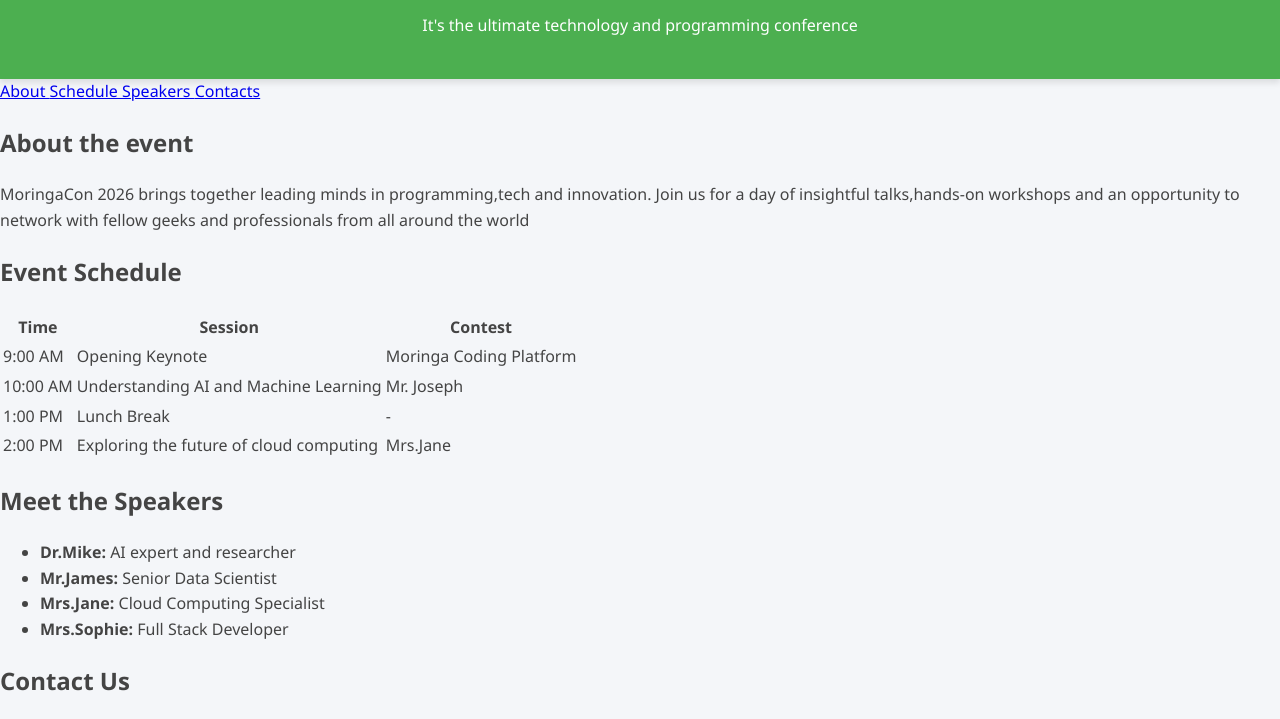
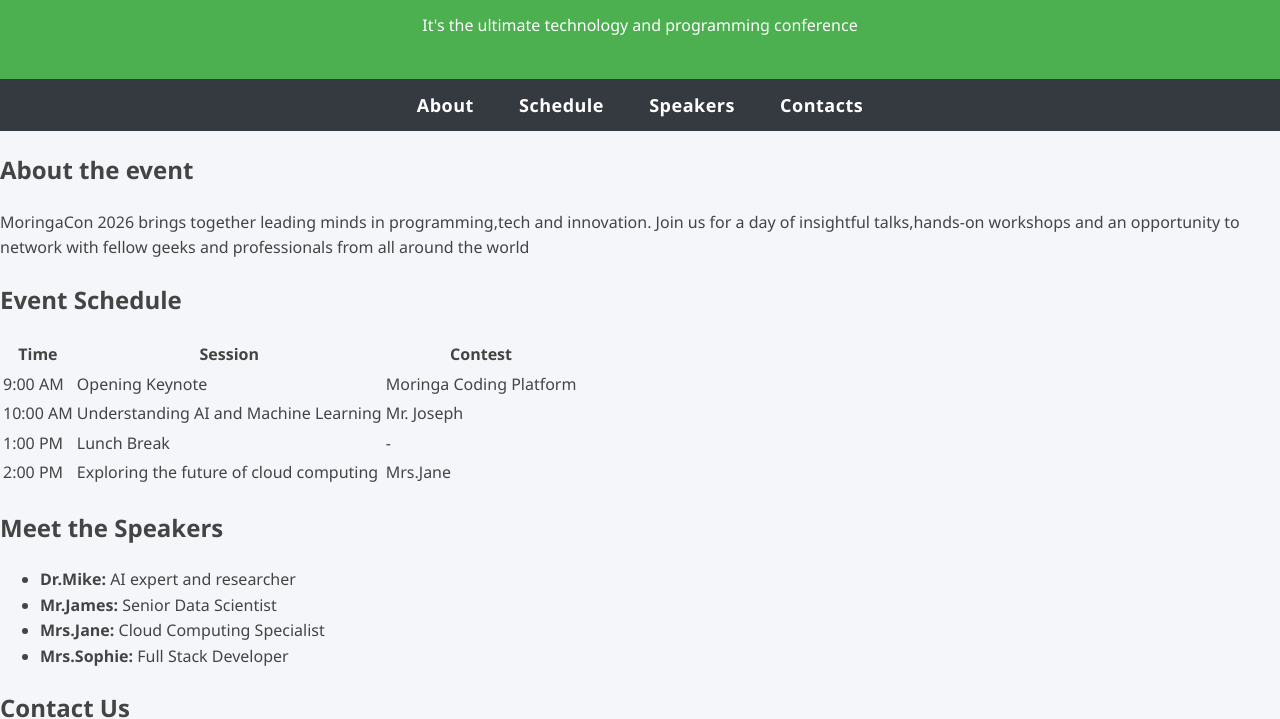
Before and after one commit to israelatsenga-arch/Geeks-website, a plain HTML site: page index.html in a window 1280 px wide. Shown: the part 91-810 px from the top of the page. Drawn offline with Linux system fonts and the light colour scheme.

Commit message:
Feat:Update style for navigation bar

```diff
--- a/style.css
+++ b/style.css
@@ -21,3 +21,20 @@ header h1{
     font-size: 40px;
     margin: 0;
 }
+nav{
+    background-color: #343a40;
+    text-align: center;
+    padding: 12px 0;
+}
+nav a{
+    text-decoration: none;
+    color: white;
+    margin: 0 20px;
+    font-weight: 600;
+    font-size: 18px;
+    letter-spacing: 0.5px;
+}
+nav a:hover{
+    color: #ff6347;
+    text-decoration:underline;
+}
```
